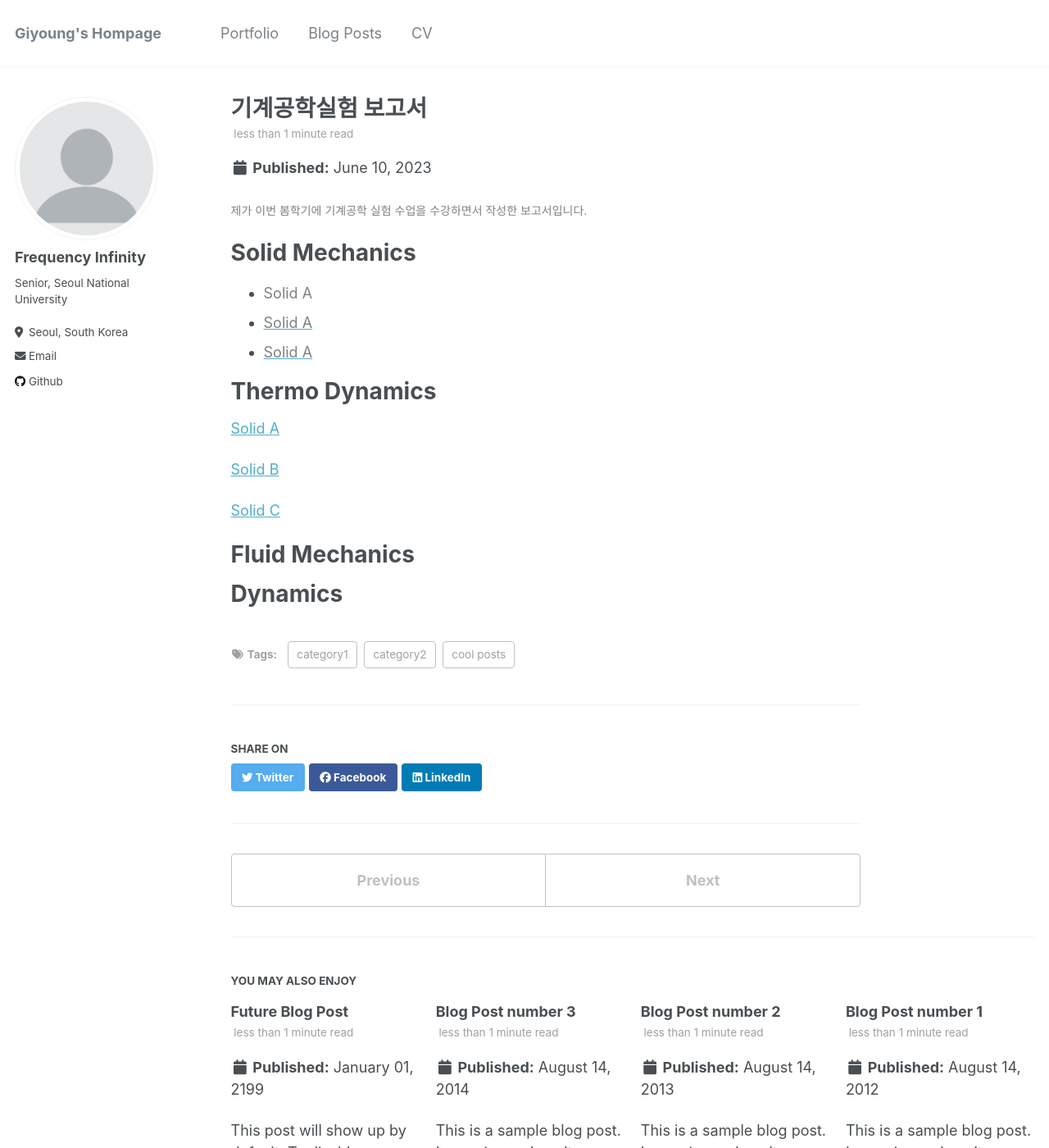
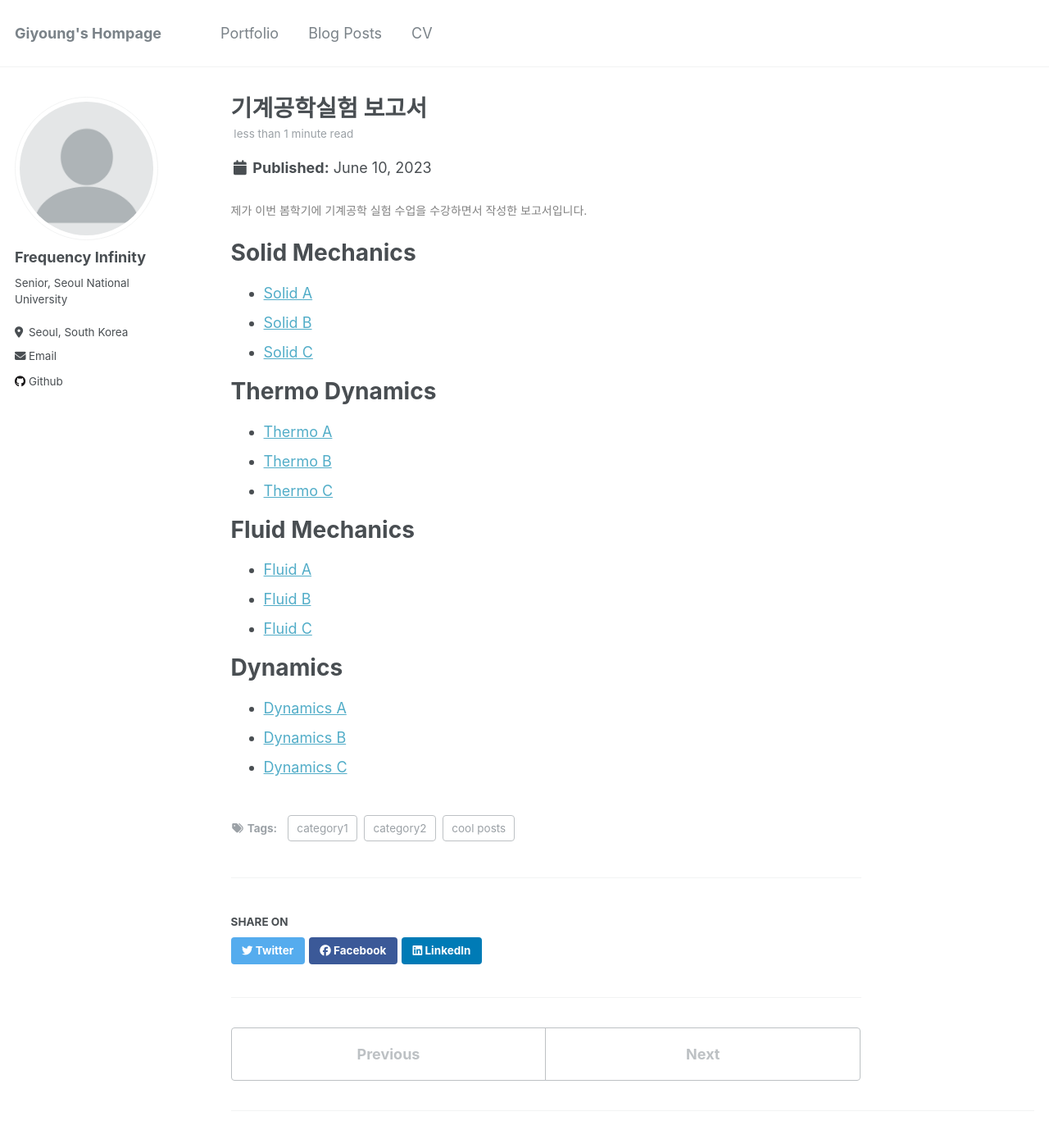
Before and after one commit to freqinfi/freqinfi.github.io, a Jekyll site: the page built from _posts/2015-08-14-blog-post-4.md, in a window 1280 px wide and 1400 px high. Shown: the whole window at 82% size. Built offline with Jekyll 4.4.1, drawn with Linux system fonts in a browser that asks for light colours.

Commit message:
Update 2015-08-14-blog-post-4.md

```diff
--- a/_posts/2015-08-14-blog-post-4.md
+++ b/_posts/2015-08-14-blog-post-4.md
@@ -13,22 +13,26 @@ tags:
 
 Solid Mechanics
 ======
-  * <a style = "color: gray; text-decoration: none;" src = "/files/Reports/solid%20A.pdf"> Solid A </a>
-  * [<span style = "color: gray;"> Solid A </span>](/files/Reports/solid%20B.pdf)
-  * [<span style = "color: gray;"> Solid A </span>](/files/Reports/solid%20C.pdf)
+  * [Solid A](/files/Reports/solid%20A.pdf)
+  * [Solid B](/files/Reports/solid%20B.pdf)
+  * [Solid C](/files/Reports/solid%20C.pdf)
 
 
 Thermo Dynamics
 ======
-[Solid A](/files/Reports/solid%20A.pdf)
-
-[Solid B](/files/Reports/solid%20B.pdf)
-
-[Solid C](/files/Reports/solid%20C.pdf)
+  * [Thermo A](/files/Reports/thermo%20A.pdf)
+  * [Thermo B](/files/Reports/thermo%20B.pdf)
+  * [Thermo C](/files/Reports/thermo%20C.pdf)
 
 
 Fluid Mechanics
 ======
+  * [Fluid A](/files/Reports/fluid%20A.pdf)
+  * [Fluid B](/files/Reports/fluid%20B.pdf)
+  * [Fluid C](/files/Reports/fluid%20C.pdf)
 
 Dynamics
 ======
+  * [Dynamics A](/files/Reports/dynamics%20A.pdf)
+  * [Dynamics B](/files/Reports/dynamics%20B.pdf)
+  * [Dynamics C](/files/Reports/dynamics%20C.pdf)
```
